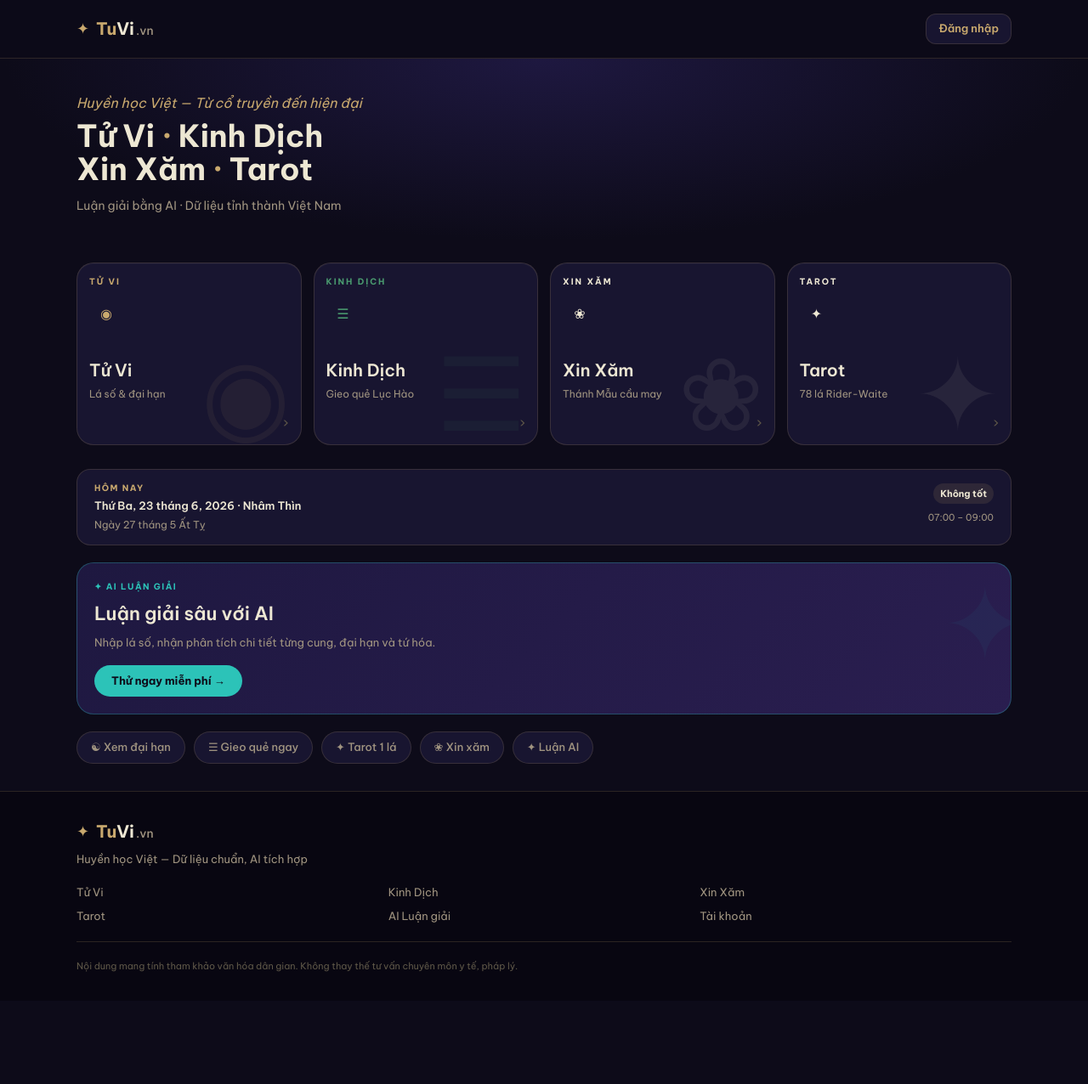
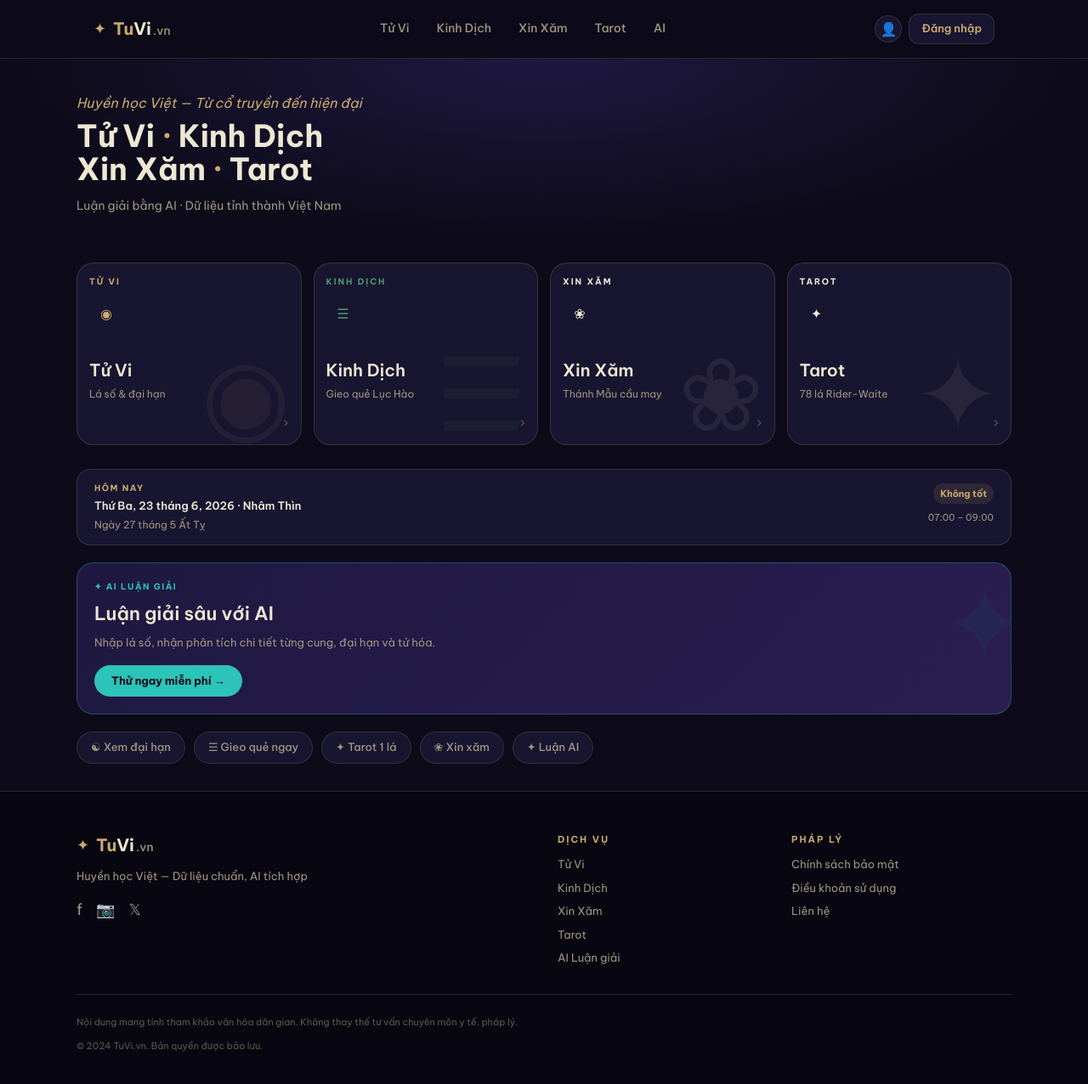
Before and after one commit to maihuuthang2802-beep/tuvi-vn, a Next.js app: page / in a window 1280 px wide. Shown: the top 1276 px of the page at 85% size. Before the commit the page ends 1178 px from the top, so only its background shows below. Built offline with nearby package versions, Linux system fonts and the light colour scheme.

Commit message:
feat: complete phases 11-16 (nav, picker, coin flip, footer, a11y)

```diff
--- a/src/app/(app)/ca-nhan/page.tsx
+++ b/src/app/(app)/ca-nhan/page.tsx
@@ -1,7 +1,5 @@
+import { redirect } from 'next/navigation';
+
 export default function CaNhan() {
-  return (
-    <div className="min-h-screen bg-bg text-text flex items-center justify-center">
-      <p className="text-muted text-sm">Cá nhân — đang phát triển</p>
-    </div>
-  );
+  redirect('/');
 }
--- a/src/app/(app)/lich-su/page.tsx
+++ b/src/app/(app)/lich-su/page.tsx
@@ -1,7 +1,5 @@
+import { redirect } from 'next/navigation';
+
 export default function LichSu() {
-  return (
-    <div className="min-h-screen bg-bg text-text flex items-center justify-center">
-      <p className="text-muted text-sm">Lịch sử xem — đang phát triển</p>
-    </div>
-  );
+  redirect('/');
 }
--- a/src/app/(app)/lich-van-nien/page.tsx
+++ b/src/app/(app)/lich-van-nien/page.tsx
@@ -1,7 +1,5 @@
+import { redirect } from 'next/navigation';
+
 export default function LichVanNien() {
-  return (
-    <div className="min-h-screen bg-bg text-text flex items-center justify-center">
-      <p className="text-muted text-sm">Lịch Vạn Niên — đang phát triển</p>
-    </div>
-  );
+  redirect('/');
 }
--- a/src/app/globals.css
+++ b/src/app/globals.css
@@ -34,6 +34,15 @@ body {
   font-family: var(--font-ui);
 }
 
+a:focus-visible,
+button:focus-visible,
+input:focus-visible,
+textarea:focus-visible,
+select:focus-visible {
+  outline: 2px solid var(--color-gold);
+  outline-offset: 2px;
+}
+
 .scrollbar-none::-webkit-scrollbar { display: none; }
 .scrollbar-none { scrollbar-width: none; -ms-overflow-style: none; }
 
@@ -57,5 +66,11 @@ body {
 @keyframes spinSlow { from { transform: rotate(0deg); } to { transform: rotate(360deg); } }
 
 @media (prefers-reduced-motion: reduce) {
-  *, *::before, *::after { animation: none !important; transition: none !important; }
+  *,
+  *::before,
+  *::after {
+    animation-duration: 0.01ms !important;
+    animation-iteration-count: 1 !important;
+    transition-duration: 0.01ms !important;
+  }
 }
--- a/src/components/layout/Footer.tsx
+++ b/src/components/layout/Footer.tsx
@@ -1,20 +1,70 @@
 import Link from 'next/link';
 
 export default function Footer() {
-  const links = ['Tử Vi', 'Kinh Dịch', 'Xin Xăm', 'Tarot', 'AI Luận giải', 'Tài khoản'];
+  const serviceLinks = [
+    { label: 'Tử Vi', href: '/tu-vi' },
+    { label: 'Kinh Dịch', href: '/kinh-dich' },
+    { label: 'Xin Xăm', href: '/xin-xam' },
+    { label: 'Tarot', href: '/tarot' },
+    { label: 'AI Luận giải', href: '/goi-dich-vu' },
+  ];
+
+  const legalLinks = [
+    { label: 'Chính sách bảo mật', href: '#' },
+    { label: 'Điều khoản sử dụng', href: '#' },
+    { label: 'Liên hệ', href: '#' },
+  ];
+
   return (
-    <footer className="border-t border-border bg-[#080611] px-5 py-8">
+    <footer className="border-t border-border bg-[#080611] px-5 py-8 md:py-12">
       <div className="mx-auto max-w-[1100px]">
-        <div className="flex items-center gap-2">
-          <span className="text-[18px] text-gold">✦</span>
-          <span className="font-[var(--font-display)] text-[20px] font-bold"><span className="text-gold">Tu</span><span className="text-text">Vi</span><span className="ml-0.5 font-[var(--font-ui)] text-[14px] font-medium text-text-2">.vn</span></span>
+        <div className="grid gap-8 md:grid-cols-2">
+          <div>
+            <Link href="/" className="flex items-center gap-2">
+              <span className="text-[18px] text-gold">✦</span>
+              <span className="font-[var(--font-display)] text-[20px] font-bold"><span className="text-gold">Tu</span><span className="text-text">Vi</span><span className="ml-0.5 font-[var(--font-ui)] text-[14px] font-medium text-text-2">.vn</span></span>
+            </Link>
+            <p className="mt-3 text-[13px] text-text-2">Huyền học Việt — Dữ liệu chuẩn, AI tích hợp</p>
+            <div className="mt-4 flex gap-4">
+              <a href="https://facebook.com" target="_blank" rel="noopener noreferrer" className="text-text-2 hover:text-gold transition-colors">
+                <span className="text-[18px]">f</span>
+              </a>
+              <a href="https://instagram.com" target="_blank" rel="noopener noreferrer" className="text-text-2 hover:text-gold transition-colors">
+                <span className="text-[18px]">📷</span>
+              </a>
+              <a href="https://twitter.com" target="_blank" rel="noopener noreferrer" className="text-text-2 hover:text-gold transition-colors">
+                <span className="text-[18px]">𝕏</span>
+              </a>
+            </div>
+          </div>
+
+          <div className="grid grid-cols-2 gap-4">
+            <div>
+              <div className="text-[11px] font-bold uppercase tracking-[2px] text-gold mb-3">Dịch vụ</div>
+              <div className="flex flex-col gap-2">
+                {serviceLinks.map(link => (
+                  <Link key={link.href} href={link.href} className="text-[13px] text-text-2 hover:text-gold transition-colors">
+                    {link.label}
+                  </Link>
+                ))}
+              </div>
+            </div>
+            <div>
+              <div className="text-[11px] font-bold uppercase tracking-[2px] text-gold mb-3">Pháp lý</div>
+              <div className="flex flex-col gap-2">
+                {legalLinks.map(link => (
+                  <Link key={link.href} href={link.href} className="text-[13px] text-text-2 hover:text-gold transition-colors">
+                    {link.label}
+                  </Link>
+                ))}
+              </div>
+            </div>
+          </div>
         </div>
-        <p className="mt-2 text-[13px] text-text-2">Huyền học Việt — Dữ liệu chuẩn, AI tích hợp</p>
-        <div className="mt-5 grid grid-cols-2 gap-y-2 text-[13px] text-text-2 md:grid-cols-3">
-          {links.map((label) => <Link key={label} href="#">{label}</Link>)}
-        </div>
-        <div className="mt-5 border-t border-border pt-5 text-[11px] text-text-3">
-          Nội dung mang tính tham khảo văn hóa dân gian. Không thay thế tư vấn chuyên môn y tế, pháp lý.
+
+        <div className="mt-8 border-t border-border pt-6 text-[11px] text-text-3">
+          <p>Nội dung mang tính tham khảo văn hóa dân gian. Không thay thế tư vấn chuyên môn y tế, pháp lý.</p>
+          <p className="mt-3">© 2024 TuVi.vn. Bản quyền được bảo lưu.</p>
         </div>
       </div>
     </footer>
--- a/src/components/layout/Header.tsx
+++ b/src/components/layout/Header.tsx
@@ -1,15 +1,129 @@
+'use client';
+
 import Link from 'next/link';
+import { useState } from 'react';
+import { usePathname } from 'next/navigation';
 
 export default function Header() {
+  const [mobileMenuOpen, setMobileMenuOpen] = useState(false);
+  const [profileOpen, setProfileOpen] = useState(false);
+  const pathname = usePathname();
+
+  const navLinks = [
+    { href: '/tu-vi', label: 'Tử Vi' },
+    { href: '/kinh-dich', label: 'Kinh Dịch' },
+    { href: '/xin-xam', label: 'Xin Xăm' },
+    { href: '/tarot', label: 'Tarot' },
+    { href: '/goi-dich-vu', label: 'AI' },
+  ];
+
+  const isActive = (href: string) => pathname === href || pathname.startsWith(href + '/');
+
   return (
-    <header className="sticky top-0 z-50 border-b border-border bg-[rgba(13,11,25,0.90)] px-5 py-4 backdrop-blur-[20px]">
-      <div className="mx-auto flex max-w-[1100px] items-center justify-between">
+    <header className="sticky top-0 z-50 border-b border-border bg-[rgba(13,11,25,0.90)] backdrop-blur-[20px]">
+      <div className="mx-auto flex max-w-[1100px] items-center justify-between px-5 py-4">
         <Link href="/" className="flex items-center gap-2">
           <span className="text-[18px] text-gold">✦</span>
           <span className="font-[var(--font-display)] text-[20px] font-bold"><span className="text-gold">Tu</span><span className="text-text">Vi</span><span className="ml-0.5 font-[var(--font-ui)] text-[14px] font-medium text-text-2">.vn</span></span>
         </Link>
-        <button className="rounded-[12px] border border-border bg-surface px-[14px] py-[7px] text-[13px] font-semibold text-gold">Đăng nhập</button>
+
+        <nav className="hidden gap-8 md:flex">
+          {navLinks.map(link => (
+            <Link
+              key={link.href}
+              href={link.href}
+              className={`text-[14px] font-medium transition-colors ${
+                isActive(link.href)
+                  ? 'text-gold'
+                  : 'text-text-2 hover:text-gold'
+              }`}
+            >
+              {link.label}
+            </Link>
+          ))}
+        </nav>
+
+        <div className="flex items-center gap-2">
+          <div className="relative hidden md:block">
+            <button
+              onClick={() => setProfileOpen(!profileOpen)}
+              className="flex h-8 w-8 items-center justify-center rounded-full border border-border bg-surface text-text-2 hover:text-gold transition-colors"
+              aria-label="Profile menu"
+            >
+              👤
+            </button>
+            {profileOpen && (
+              <div className="absolute right-0 mt-2 w-48 rounded-[12px] border border-border bg-surface shadow-lg overflow-hidden">
+                <Link
+                  href="#"
+                  onClick={() => setProfileOpen(false)}
+                  className="block px-4 py-3 text-[14px] text-text hover:bg-surface-3 hover:text-gold transition-colors"
+                >
+                  Cá nhân
+                </Link>
+                <Link
+                  href="#"
+                  onClick={() => setProfileOpen(false)}
+                  className="block px-4 py-3 text-[14px] text-text hover:bg-surface-3 hover:text-gold transition-colors border-t border-border"
+                >
+                  Lịch sử
+                </Link>
+                <button
+                  onClick={() => setProfileOpen(false)}
+                  className="w-full px-4 py-3 text-left text-[14px] text-text hover:bg-surface-3 hover:text-gold transition-colors border-t border-border"
+                >
+                  Đăng xuất
+                </button>
+              </div>
+            )}
+          </div>
+
+          <Link
+            href="/login"
+            className="hidden rounded-[12px] border border-border bg-surface px-[14px] py-[7px] text-[13px] font-semibold text-gold transition-colors hover:border-gold md:block"
+          >
+            Đăng nhập
+          </Link>
+
+          <button
+            onClick={() => setMobileMenuOpen(!mobileMenuOpen)}
+            className="md:hidden rounded-[8px] border border-border bg-surface p-2 text-text-2 hover:text-gold"
+            aria-label="Toggle menu"
+          >
+            <svg className="h-5 w-5" fill="none" viewBox="0 0 24 24" stroke="currentColor">
+              <path strokeLinecap="round" strokeLinejoin="round" strokeWidth={2} d="M4 6h16M4 12h16M4 18h16" />
+            </svg>
+          </button>
+        </div>
       </div>
+
+      {mobileMenuOpen && (
+        <div className="border-t border-border bg-surface md:hidden">
+          <nav className="flex flex-col gap-0 px-5 py-4">
+            {navLinks.map(link => (
+              <Link
+                key={link.href}
+                href={link.href}
+                onClick={() => setMobileMenuOpen(false)}
+                className={`py-3 text-[14px] font-medium transition-colors ${
+                  isActive(link.href)
+                    ? 'text-gold'
+                    : 'text-text-2 hover:text-gold'
+                }`}
+              >
+                {link.label}
+              </Link>
+            ))}
+            <Link
+              href="/login"
+              onClick={() => setMobileMenuOpen(false)}
+              className="border-t border-border py-3 text-[14px] font-medium text-gold hover:text-gold-light"
+            >
+              Đăng nhập
+            </Link>
+          </nav>
+        </div>
+      )}
     </header>
   );
 }
```
Also changed, not shown: src/app/(app)/kinh-dich/page.tsx (+18 -6 lines), src/app/(app)/tu-vi/page.tsx (+33 -13 lines), 1 other file (tests, documents, lock files or other folders).
